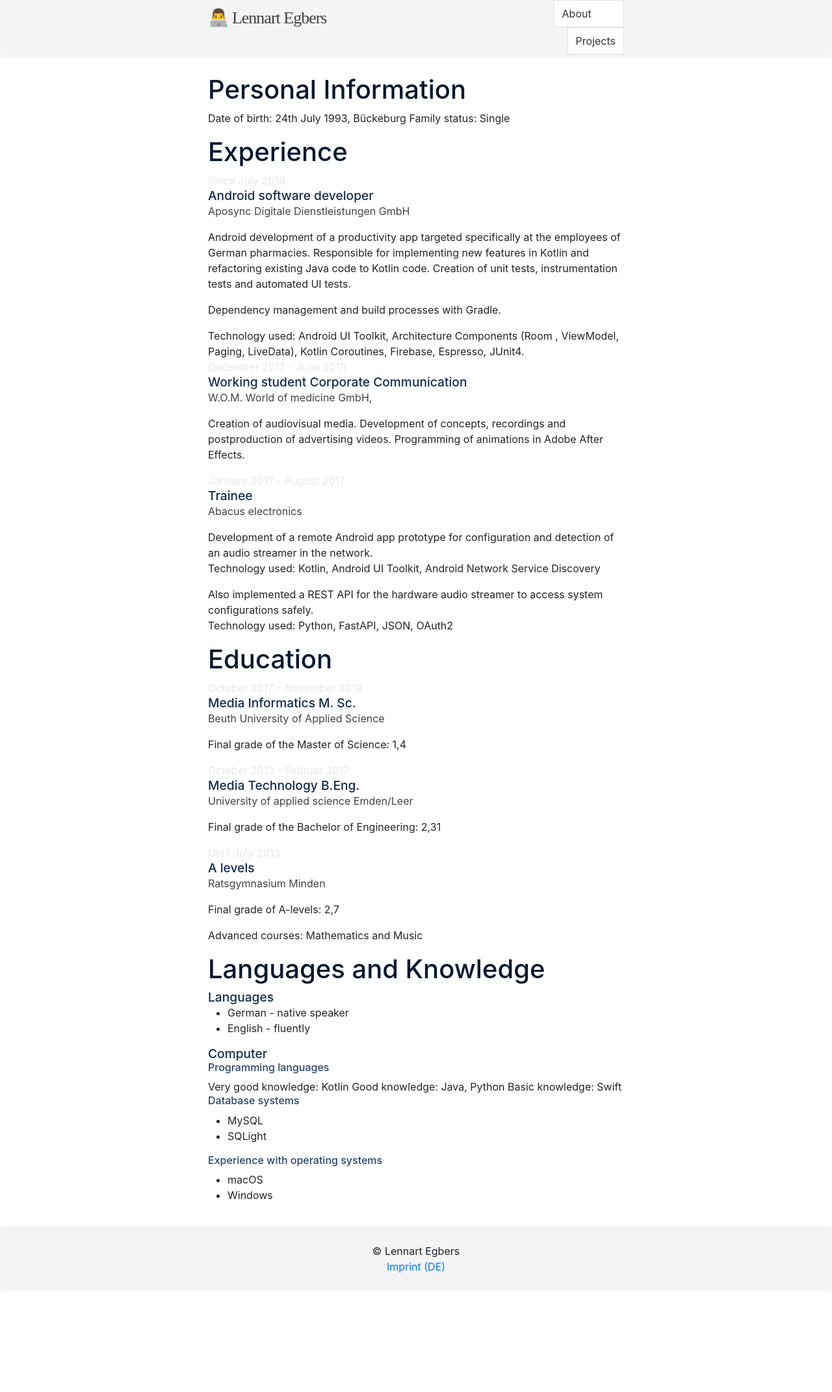
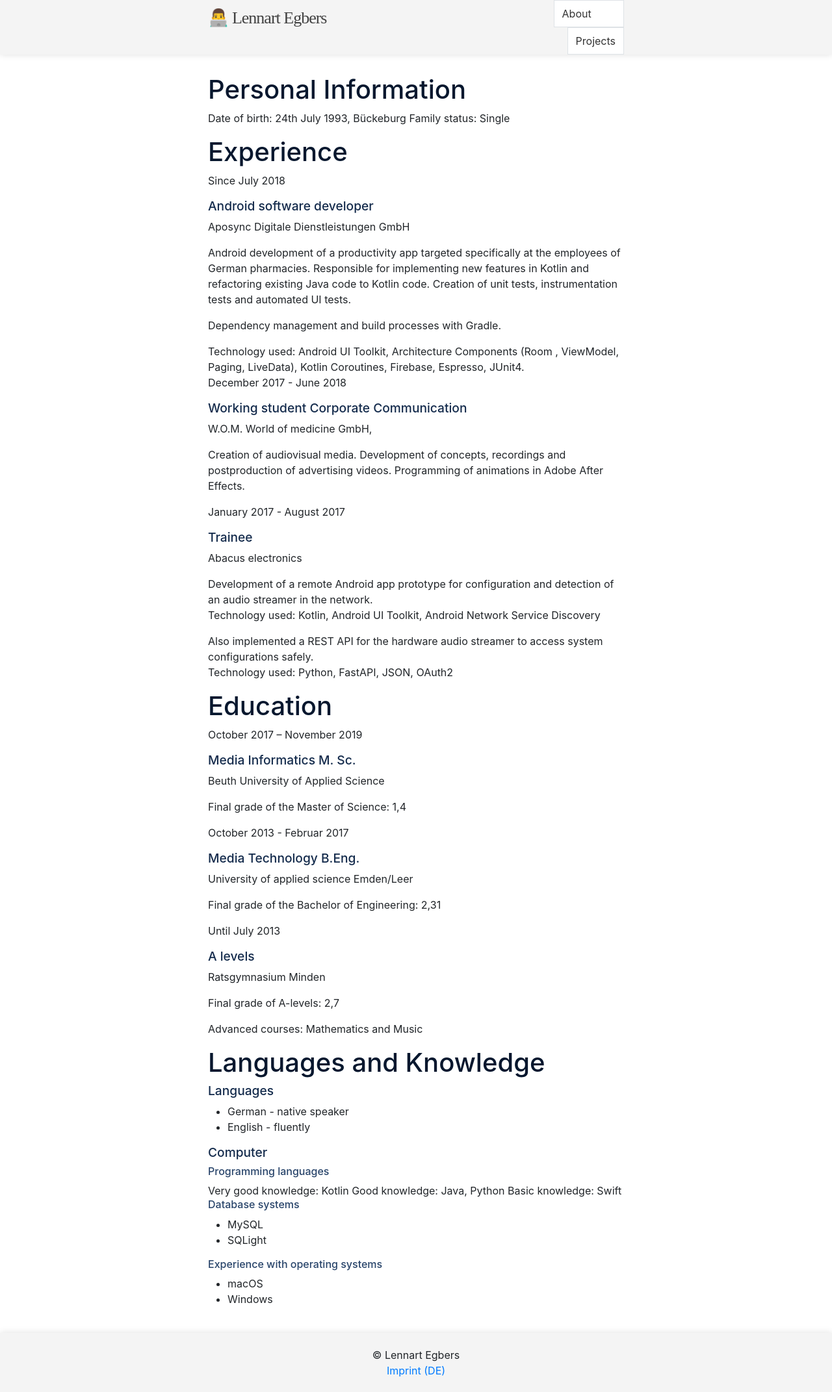
Before and after one commit to LennartEgb/lennartegb.github.io, a Jekyll site: the page built from resume.html, in a window 1280 px wide. Shown: the whole page at 65% size. Built offline with Jekyll 4.4.1, drawn with Linux system fonts in a browser that asks for light colours; before the commit the page ends 1983 px from its top, so only the background shows below that.

Commit message:
Update _layout.scss
renaming and deletion

```diff
--- a/_sass/_layout.scss
+++ b/_sass/_layout.scss
@@ -187,7 +187,7 @@
     font-size: 20px;
 }
 
-.post-list {
+.project-list {
     margin-left: 0;
     list-style: none;
 
@@ -245,8 +245,6 @@
     }
 
     h4 {
-        font-size: 20px;
-
         @include media-query($on-laptop) {
             font-size: 18px;
         }
@@ -257,24 +255,7 @@
     text-align: center;
     .img {
         border-radius: 200px;
-        width: 72px;
-        height: 72px;
+        max-width: 5500px;
+        max-height: 5500px;
     }
 }
-
-/**
- * Resume
- */
-.resume {
-    .workplace {
-        margin-bottom: 0px;
-    }
-    .duration {
-        margin-bottom: 0px;
-        color: $grey-color-light;
-    }
-    .company {
-        margin-top: 0px;
-        color: $grey-color-dark;
-    }
-}
```
